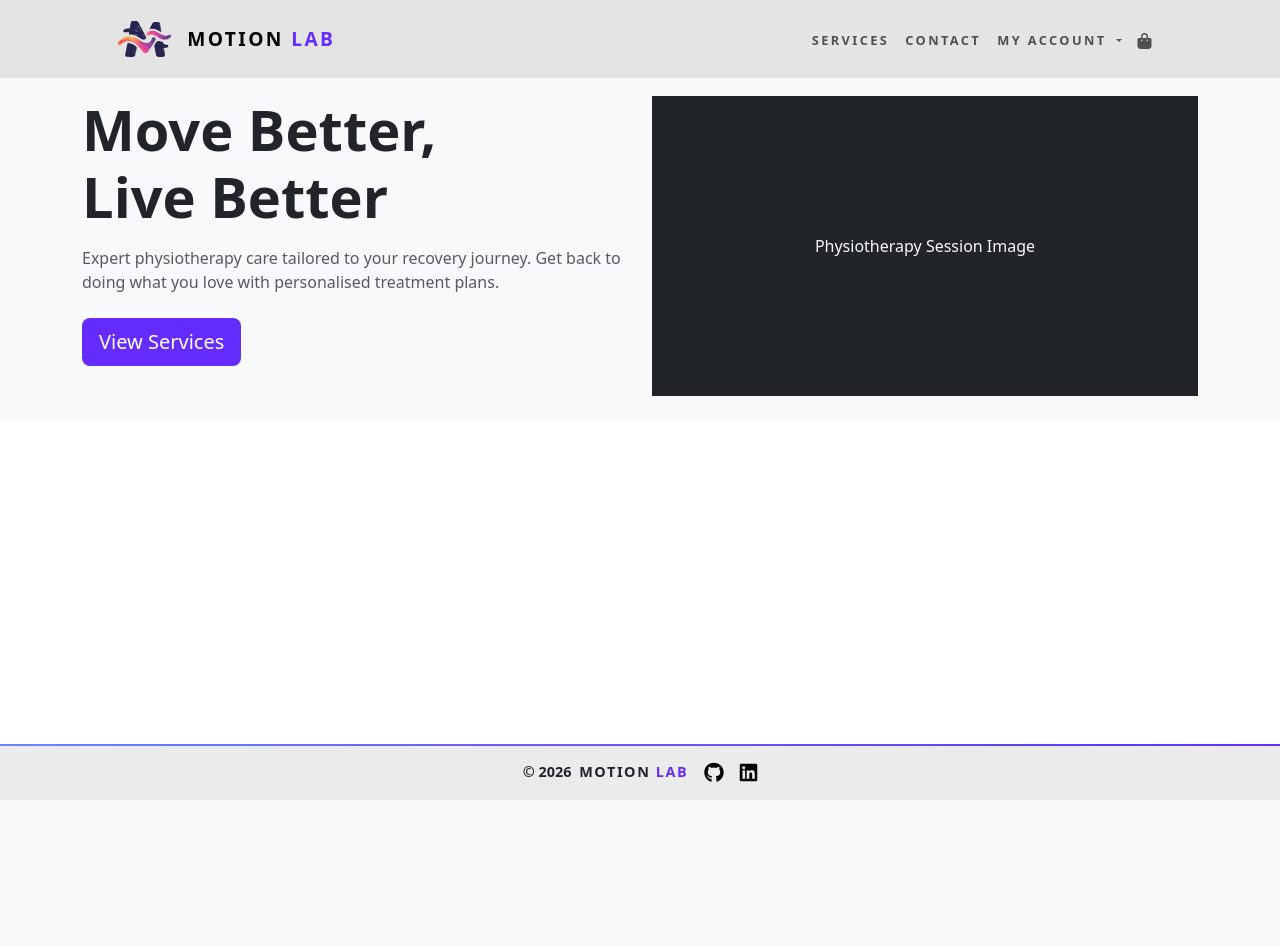
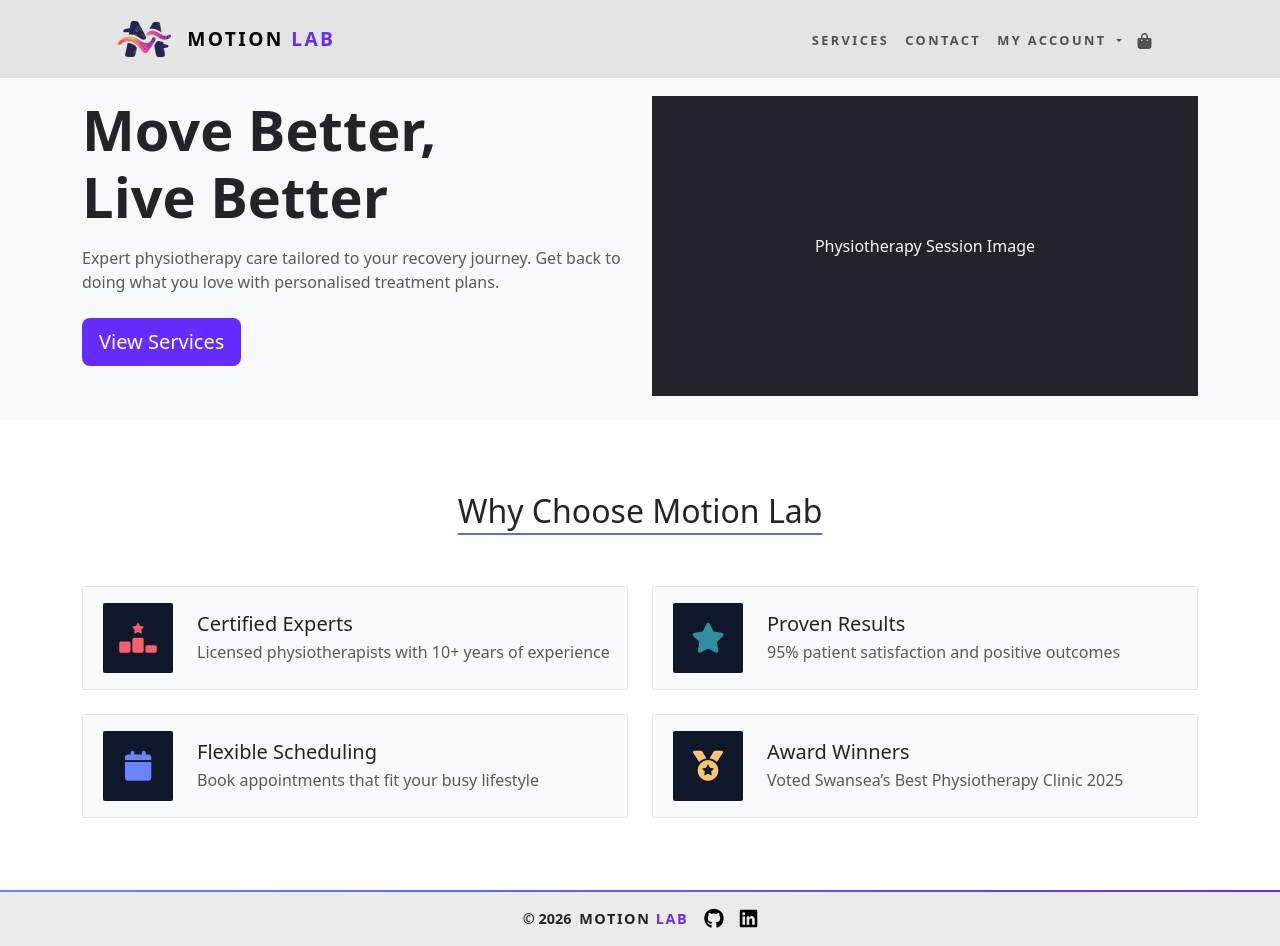
Before and after one commit to AlexThoma5/MP4_ecommerce, a Django app: page / in a window 1280 px wide. Before the commit the page ends 800 px from the top, so only its background shows below. Run offline with Django 4.2, Linux system fonts and the light colour scheme; parts of the project's set-up code (start-up, migrations or seed data) failed here and were passed over; some libraries are stand-ins or nearby versions.

Commit message:
Add Why Choose Motion Lab section with icons, cards, and hover effects

```diff
--- /dev/null
+++ b/home/static/home/css/home.css
@@ -0,0 +1,57 @@
+/* Why chose us section */
+
+.section-title {
+    text-decoration: #6366f1 underline 2px;
+    text-underline-offset: 10px;
+}
+
+.feature-icon {
+    height: 76px;
+    width: 76px;
+    font-size: 28px;
+    border-radius: 2px;
+    flex-shrink: 0;
+    background-color: #0f172a;
+}
+
+.fa-ranking-star {
+    color: #ff5f6d;
+}
+.fa-star {
+    color: #2f8f9d;
+}
+
+.fa-calendar {
+    color: #6a82fb;
+}
+
+.fa-medal {
+    color: #ffc371;
+}
+
+.card {
+    background-color: #f8fafc;
+    border-radius: 2px;
+    border: 1px solid #e5e7eb;
+}
+
+.card:hover {
+    box-shadow: 0 10px 24px rgba(0,0,0,0.06);
+    transform: translateY(-2px);
+    transition: all 0.2s ease;
+    border-color: #c7d2fe;
+}
+
+/* -------------- Media Queries -------------- */
+
+/* lg devices for (larger desktops, 1200px and up) */
+
+@media screen and (min-width: 1200px) {
+  /* Changes size of icon on larger screens */
+    .feature-icon {
+    height: 70px;
+    width: 70px;
+    font-size: 30px;
+    border-radius: 2px;
+    }
+}
--- a/home/templates/home/index.html
+++ b/home/templates/home/index.html
@@ -1,5 +1,8 @@
 {% extends "base.html" %}
 {% load static %}
+{% block extra_css %}
+    <link rel="stylesheet" href="{% static 'home/css/home.css' %}">
+{% endblock %}
 {% block content %}
     <!-- Header-->
     <header class="p-4 bg-light">
@@ -7,19 +10,90 @@
             <div class="row">
                 <!-- Text column -->
                 <div class="col-12 col-lg-6 mb-4 mb-lg-0 text-center text-lg-start">
-                    <h1 class="mb-3"><span class="d-block display-4 fw-semibold">Move Better,</span>
-                        <span class="d-block display-4 fw-semibold">Live Better</span></h1>
-                    <p class="text-muted mb-4">Expert physiotherapy care tailored to your recovery journey. Get back to doing what you love with personalised treatment plans.</p>
+                    <h1 class="mb-3">
+                        <span class="d-block display-4 fw-semibold">Move Better,</span>
+                        <span class="d-block display-4 fw-semibold">Live Better</span>
+                    </h1>
+                    <p class="text-muted mb-4">
+                        Expert physiotherapy care tailored to your recovery journey. Get back to doing what you love with personalised treatment plans.
+                    </p>
                     <a href="{% url 'services' %}" class="btn btn-lg btn-custom hover-lift">View Services</a>
                 </div>
                 <!-- Image column -->
                 <div class="col-12 col-lg-6 text-center">
                     <!-- Temporary image holder -->
-                    <div class="bg-dark d-flex align-items-center justify-content-center" style="height: 300px;">
-                    <span class="text-light">Physiotherapy Session Image</span>
+                    <div class="bg-dark d-flex align-items-center justify-content-center"
+                         style="height: 300px">
+                        <span class="text-light">Physiotherapy Session Image</span>
                     </div>
                 </div>
             </div>
         </div>
     </header>
-{% endblock %}
+    <!-- Why chose us section -->
+    <section class="py-5 mt-4">
+        <div class="container">
+            <div class="row g-4">
+                <div class="col-12 mb-4">
+                    <h2 class="text-center section-title">Why Choose Motion Lab</h2>
+                </div>
+                <!-- card 1 -->
+                <div class="col-12 col-md-6">
+                    <div class="card h-100">
+                        <div class="card-body d-flex align-items-center">
+                            <div class="feature-icon d-flex align-items-center justify-content-center ms-1 me-4">
+                                <i class="fa-solid fa-ranking-star"></i>
+                            </div>
+                            <div>
+                                <h3 class="h5 mb-1">Certified Experts</h3>
+                                <p class="mb-0 text-muted">Licensed physiotherapists with 10+ years of experience</p>
+                            </div>
+                        </div>
+                    </div>
+                </div>
+                <!-- card 2-->
+                <div class="col-12 col-md-6">
+                    <div class="card h-100">
+                        <div class="card-body d-flex align-items-center">
+                            <div class="feature-icon d-flex align-items-center justify-content-center ms-1 me-4">
+                                <i class="fa-solid fa-star"></i>
+                            </div>
+                            <div>
+                                <h3 class="h5 mb-1">Proven Results</h3>
+                                <p class="mb-0 text-muted">95% patient satisfaction and positive outcomes</p>
+                            </div>
+                        </div>
+                    </div>
+                </div>
+                <!-- card 3 -->
+                <div class="col-12 col-md-6">
+                    <div class="card h-100">
+                        <div class="card-body d-flex align-items-center">
+                            <div class="feature-icon d-flex align-items-center justify-content-center ms-1 me-4">
+                                <i class="fa-solid fa-calendar"></i>
+                            </div>
+                            <div>
+                                <h3 class="h5 mb-1">Flexible Scheduling</h3>
+                                <p class="mb-0 text-muted">Book appointments that fit your busy lifestyle</p>
+                            </div>
+                        </div>
+                    </div>
+                </div>
+                <!-- card 4 -->
+                <div class="col-12 col-md-6">
+                    <div class="card h-100">
+                        <div class="card-body d-flex align-items-center">
+                            <div class="feature-icon d-flex align-items-center justify-content-center ms-1 me-4">
+                                <i class="fa-solid fa-medal"></i>
+                            </div>
+                            <div>
+                                <h3 class="h5 mb-1">Award Winners</h3>
+                                <p class="mb-0 text-muted">Voted Swansea’s Best Physiotherapy Clinic 2025</p>
+                            </div>
+                        </div>
+                    </div>
+                </div>
+            </div>
+        </div>
+    </section>
+    {% endblock %}
```
